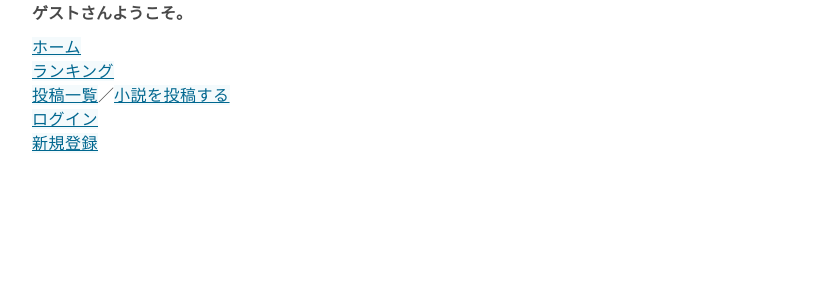
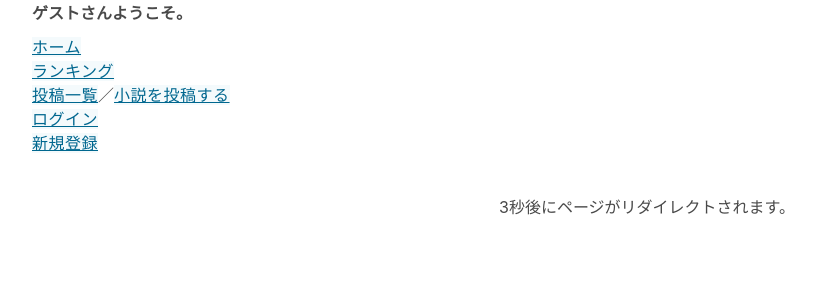
Before and after one commit to kashi-iyo/Novel-App-by-Client, a React (Create React App) app: page /novel_series/1 in a window 1280 px wide. Shown: the top 300 px of the page, without its empty margins (18-834 px from the left). Built offline with nearby package versions, Linux system fonts and the light colour scheme; no server answers.

Commit message:
NovelsFeedコンポーネント編集。 NovelsFeedが公開されていない場合(release===false)、エラーメッセージを表示させ、ホームページへのリダイレクトを実行する。

```diff
--- a/src/App.js
+++ b/src/App.js
@@ -56,7 +56,7 @@ export default function App() {
       return (
         <div className="leadingToLogin">
           {errors}
-          <div>この機能を利用するには<Link to="/login">ログイン</Link>が必要です。</div>
+          <div>この機能を利用するには正しいアカウントでの<Link to="/login">ログイン</Link>が必要です。</div>
         </div>
       )
     }
@@ -91,7 +91,7 @@ export default function App() {
           }
           {/* 認証系機能へのルーティング===================== */}
 
-          {/* 投稿系機能へのルーティング =================================== */}
+          {/* 小説系機能へのルーティング =================================== */}
           <Route
             exact path="/series_create"
             render={props => (
--- a/src/components/Novels/NovelsFeed/NovelsFeed.js
+++ b/src/components/Novels/NovelsFeed/NovelsFeed.js
@@ -3,13 +3,18 @@ import { Link } from 'react-router-dom'
 import axios from 'axios'
 
 import './NovelsFeed.css'
+import ErrorMessages from '../../ErrorMessages/ErrorMessages'
 
 function NovelsFeed(props) {
     const [seriesTitle, setSeriesTitle] = useState("")
     const [seriesDescription, setSeriesDescription] = useState("")
     const [author, setAuthor] = useState("")
     const [release, setRelease] = useState(false)
+    // シリーズがreleaseでない場合、エラーを取得
+    const [errors, setErrors] = useState("")
+    // ログインしているかどうか
     const loggedInStatus = props.loggedInStatus
+    // ログインユーザー取得
     const user = props.user.nickname
 
     // シリーズのパラメータを持つURL
@@ -17,10 +22,12 @@ function NovelsFeed(props) {
 
     // シリーズデータを取得
     useEffect(() => {
-        // リダイレクト関数
+
+        // リダイレクト
         const redirect = () => {
             props.history.push("/")
         }
+
         const seriesValue = () => {
             axios.get(`http://localhost:3001/api/v1${url}`, { withCredentials: true })
                 .then(response => {
@@ -30,14 +37,14 @@ function NovelsFeed(props) {
                         setAuthor(response.data.novel_series.author)
                         setRelease(response.data.novel_series.release)
                     } else if (response.data.status === 400) {
-                        redirect()
+                        setErrors(response.data.messages)
+                        setTimeout(() => {redirect()}, 3000)
                     }
-
                 })
                     .catch(error => console.log('エラー: ', error))
                 }
         seriesValue()
-    }, [url, props.history])
+    }, [url, props.history, errors])
 
     // シリーズデータを表示
     const handleNovelsFeed = () => {
@@ -105,7 +112,11 @@ function NovelsFeed(props) {
 
     return (
         <div>
-            {release ? handleNovelsFeed() : null}
+            {/* Release（公開）されていない場合 or 作者とログインユーザーが異なる場合、エラーを表示 */}
+            {release || author === user ?
+                handleNovelsFeed() :
+                <ErrorMessages {...props} errors={errors} />
+            }
         </div>
     )
 }
```
